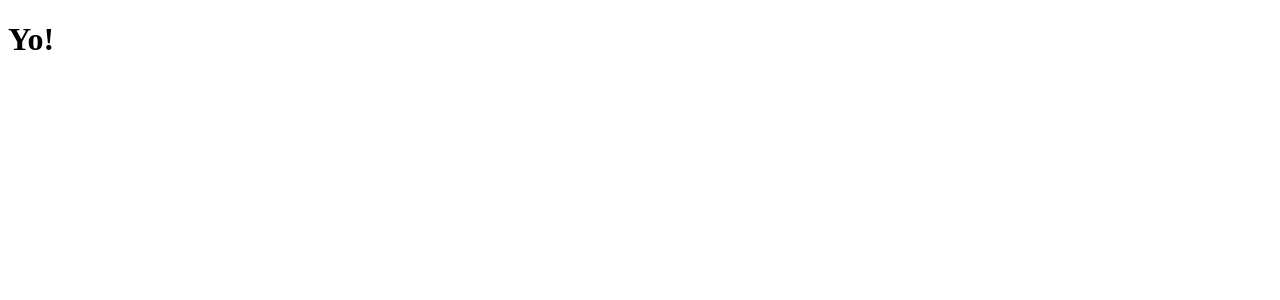
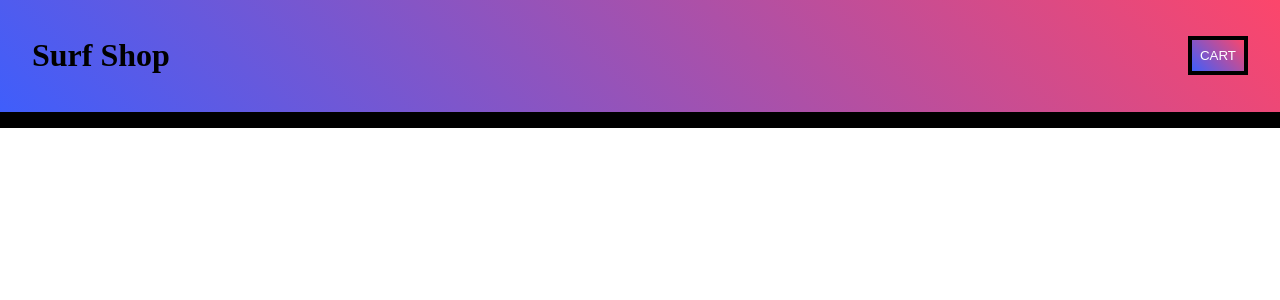
Before and after one commit to danielsky81/surf-shop-app, a React (Create React App) app: page / in a window 1280 px wide. Shown: the top 300 px of the page. Built offline with nearby package versions, Linux system fonts and the light colour scheme.

Commit message:
Add Header and some style

```diff
--- a/public/index.html
+++ b/public/index.html
@@ -2,7 +2,7 @@
 <html lang="en">
   <head>
     <meta charset="utf-8" />
-    <link rel="icon" href="%PUBLIC_URL%/favicon.ico" />
+    <link rel="stylesheet" href="style.css">
     <meta name="viewport" content="width=device-width, initial-scale=1" />
     <meta name="theme-color" content="#000000" />
     <meta
--- /dev/null
+++ b/public/style.css
@@ -0,0 +1,7 @@
+* {
+  box-sizing: border-box;
+}
+body {
+  margin: 0;
+  padding: 0;
+}
--- a/src/App.js
+++ b/src/App.js
@@ -1,7 +1,9 @@
+import Header from "./components/layout/Header";
+
 function App() {
   return (
     <div className="App">
-      <h1>Yo!</h1>
+      <Header />
     </div>
   );
 }
--- /dev/null
+++ b/src/components/layout/Header.js
@@ -0,0 +1,18 @@
+import React, { Fragment } from 'react';
+import styles from './Header.module.css';
+import grain from '../style/Grain.module.css';
+
+import Button from '../ui/Button';
+
+const Header = () => {
+  return (
+    <Fragment>
+      <header className={`${styles.header} ${grain.grain}`}>
+        <h1>Surf Shop</h1>
+        <Button />
+      </header>
+    </Fragment>
+  )
+}
+
+export default Header;
--- /dev/null
+++ b/src/components/layout/Header.module.css
@@ -0,0 +1,8 @@
+.header {
+  position: fixed;
+  display: flex;
+  width: 100%;
+  justify-content: space-between;
+  padding: 1rem 2rem;
+  border-bottom: 1rem solid black;
+}
--- /dev/null
+++ b/src/components/style/Grain.module.css
@@ -0,0 +1,3 @@
+.grain {
+  background: linear-gradient(45deg, rgba(63,94,251,1) 0%, rgba(252,70,107,1) 100%), url(../../assets/gradient.svg);;
+}
--- /dev/null
+++ b/src/components/ui/Button.js
@@ -0,0 +1,11 @@
+import React from "react";
+import styles from './Button.module.css';
+import grain from '../style/Grain.module.css';
+
+const Button = () => {
+  return (
+    <button className={`${styles.button} ${grain.grain}`}>Cart</button>
+  )
+}
+
+export default Button;
--- /dev/null
+++ b/src/components/ui/Button.module.css
@@ -0,0 +1,11 @@
+.button {
+  width: fit-content;
+  height: fit-content;
+  align-self: center;
+  text-transform: uppercase;
+  padding: 0.5rem;
+  background-color: blue;
+  color: white;
+  border: 0.25rem solid black;
+  cursor: pointer;
+}
```
Also changed, not shown: src/assets/gradient.svg (added).
